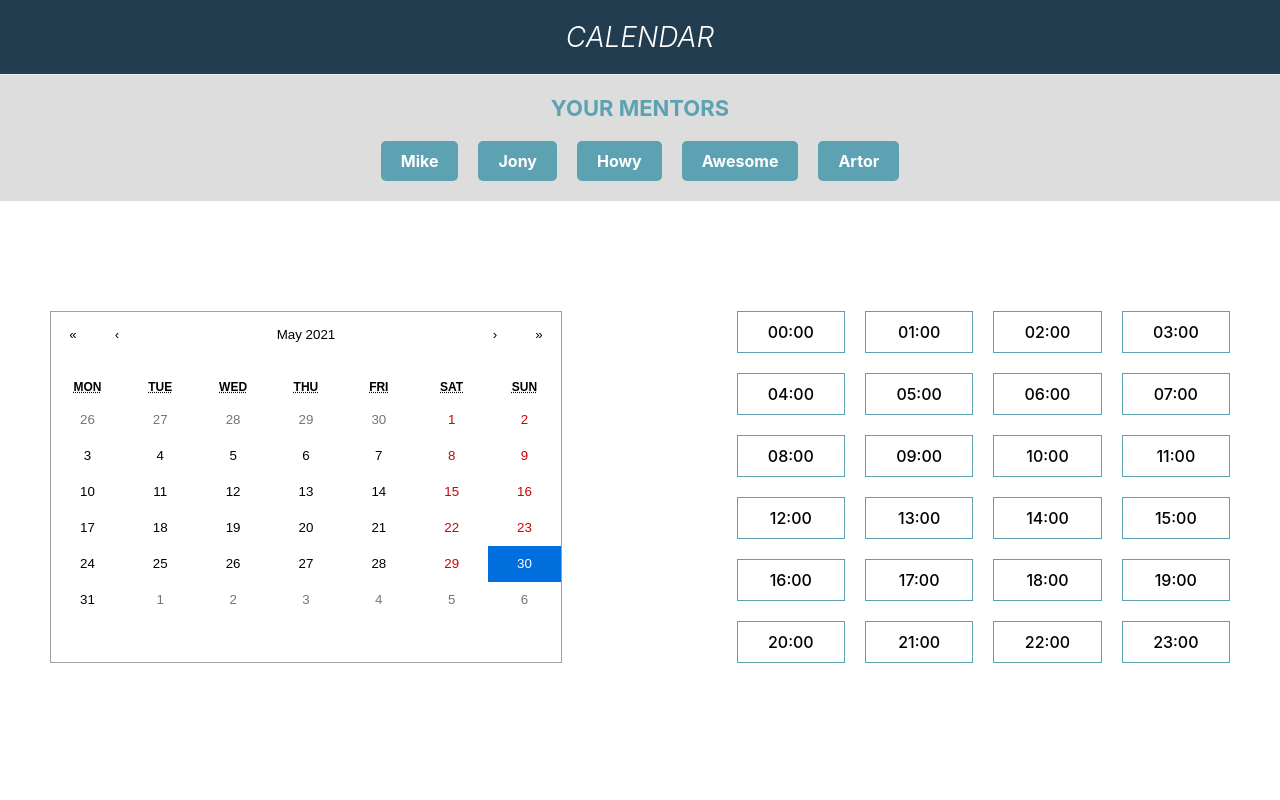
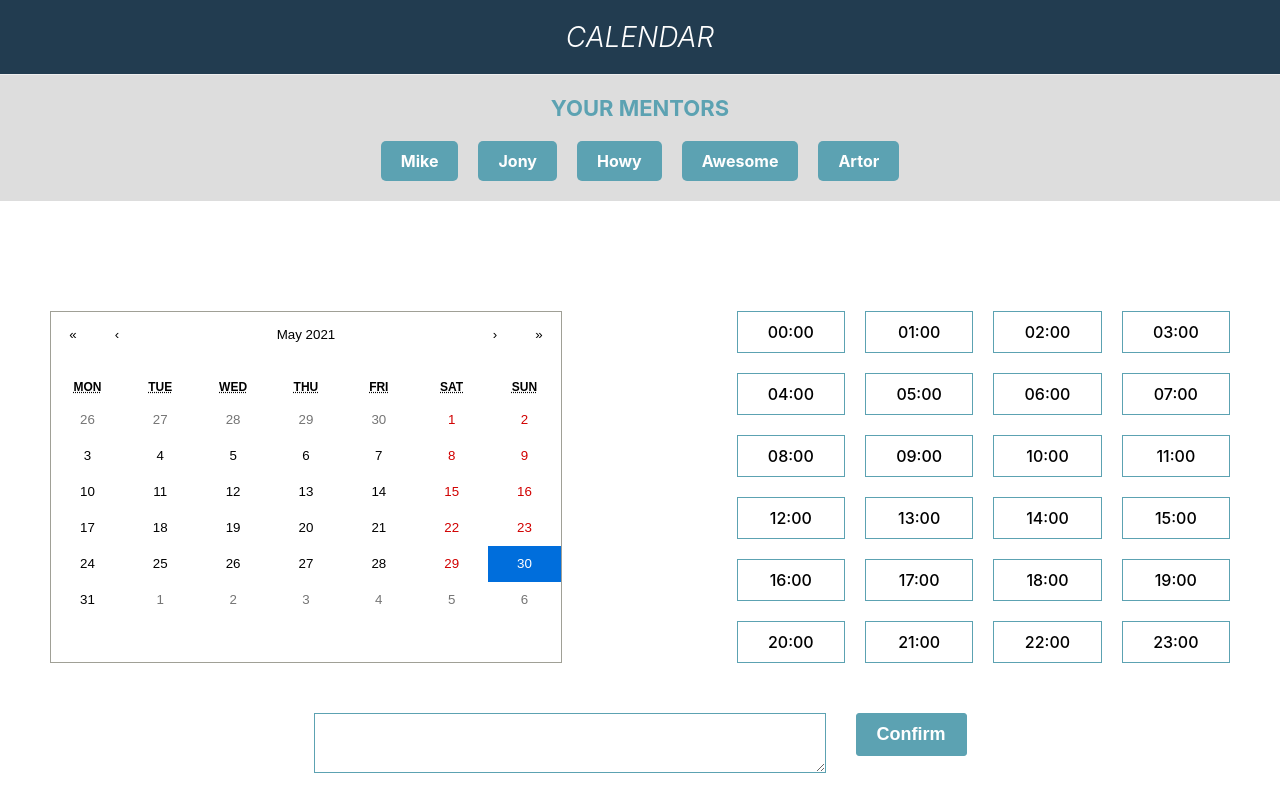
Before and after one commit to ermyas7/Agenda, a React (Create React App) app: page / in a window 1280 px wide. Built offline with nearby package versions, Linux system fonts and the light colour scheme.

Commit message:
Add confirm

```diff
--- a/src/App.js
+++ b/src/App.js
@@ -3,6 +3,7 @@ import Header from './components/Header';
 import MentorsList from './components/MentorsList';
 import CalanderProvider from './CalanderProvider';
 import Schedule from './components/Schedule';
+import Confirm from './components/Confirm';
 
 function App() {
 
@@ -12,6 +13,7 @@ function App() {
         <Header title="calendar"/>
         <MentorsList/>
         <Schedule/>
+        <Confirm/>
       </CalanderProvider>
     </div>
   );
--- /dev/null
+++ b/src/components/Confirm/Confirm.scss
@@ -0,0 +1,24 @@
+.confirm{
+    display: flex;
+    justify-content: center;
+    align-items: flex-start;
+
+    &-input{
+        width: 40vw;
+        height: 6rem;
+        border: 1px var(--color-primary-light) solid;
+    }
+
+    &-btn{
+        margin-left: 3rem;
+        color: var(--color-white);
+        background-color: var(--color-primary-light);
+        border: 1px var(--color-primary-light) solid;
+        outline: none;
+        padding: 1rem 2rem;
+        border-radius: .3rem;
+        font-size: 1.8rem;
+        font-weight: 600;
+        cursor: pointer;
+    }
+}
--- /dev/null
+++ b/src/components/Confirm/index.js
@@ -0,0 +1,10 @@
+import './Confirm.scss';
+
+export default function Confirm(){
+    return(
+        <div className="confirm">
+            <textarea name="confirm" className="confirm-input"></textarea>
+            <button className="confirm-btn">Confirm</button>
+        </div>
+    )
+}
```
Also changed, not shown: 1 other file (tests, documents, lock files or other folders).
